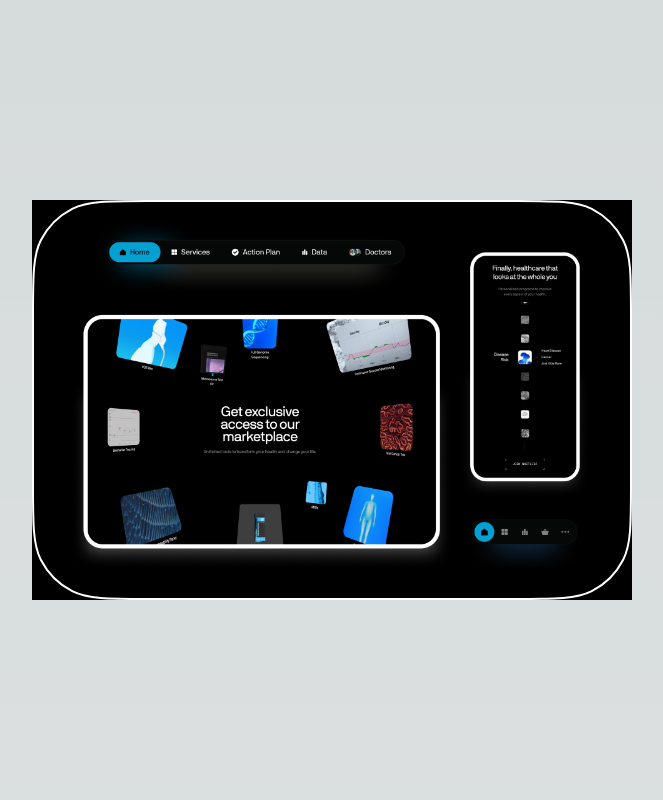
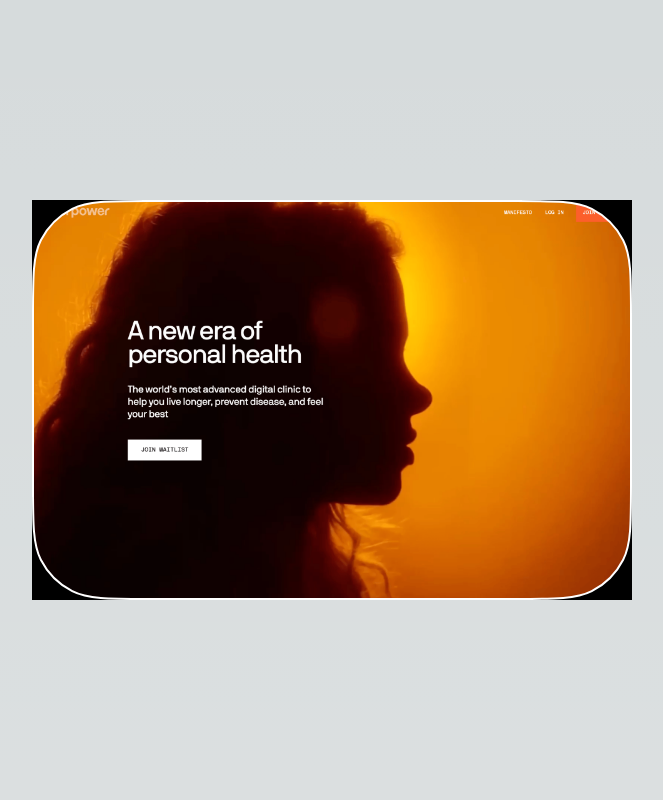
Before and after one commit to kiranpate1/Website2024, a Next.js app: page / in a window 1280 px wide. Shown: the top 800 px of the page, without its empty margins (308-971 px from the left). Built offline with nearby package versions, Linux system fonts and the light colour scheme.

Commit message:
updated animations

```diff
--- /dev/null
+++ b/components/Circle/Circle.tsx
@@ -0,0 +1,14 @@
+import React from "react";
+
+type CornersProps = {
+  color?: string;
+  size: number;
+};
+
+const Circle = ({ color, size }: CornersProps) => {
+  return (
+    <div className="absolute top-0 left-0 w-full h-full z-[1] pointer-events-none"></div>
+  );
+};
+
+export default Circle;
--- a/components/Corners/Corners.tsx
+++ b/components/Corners/Corners.tsx
@@ -1,4 +1,5 @@
 import React from "react";
+import { motion, useTransform, motionValue, useSpring } from "framer-motion";
 
 type CornersProps = {
   color?: string;
@@ -10,7 +11,7 @@ const Corners = ({ color, size }: CornersProps) => {
     <div className="absolute top-0 left-0 w-full h-full z-[1] pointer-events-none">
       <div
         className="absolute top-0 right-0 w-full h-full border-2"
-        style={{ borderColor: color }}
+        style={{ borderColor: "#fff" }}
       />
       <div className="absolute top-0 left-0">
         <Corner color={color} size={size} />
@@ -44,13 +45,13 @@ const Corner = ({ color, size }: CornersProps) => {
         />
         <path
           d="M116.001 0.998047C75.7464 0.998047 55.6192 0.998047 40.244 8.83207C26.7197 15.7231 15.724 26.7187 8.83305 40.2431C0.999023 55.6182 0.999023 75.7454 0.999023 116"
-          stroke={color}
+          stroke="#fff"
           stroke-width={(116 / size) * 2}
-        />
+        ></path>
       </g>
       <defs>
         <clipPath id="clip0_487_446">
-          <rect width="116" height="116" fill={color} />
+          <rect width="116" height="116" fill="#fff" />
         </clipPath>
       </defs>
     </svg>
--- a/components/Projects/Project.tsx
+++ b/components/Projects/Project.tsx
@@ -1,8 +1,8 @@
 import React, { MutableRefObject, useRef, useState, useEffect } from "react";
 import Image from "next/image";
 import { motion, useTransform, motionValue, useSpring } from "framer-motion";
-import { usePointerPosition } from "@/hooks/usePointerInfo";
 import Corners from "../Corners/Corners";
+import Circle from "../Circle/Circle";
 
 // const shouldTrack = true;
 
@@ -14,12 +14,14 @@ type Props = {
     color?: string;
   };
   test: { x: number };
+  cursorPosition: { x: number; y: number };
   size: { width: number; height: number; corners: number };
 };
 
-const Project = ({ projectInfo, test, size }: Props) => {
+const Project = ({ projectInfo, test, cursorPosition, size }: Props) => {
   const [normalizedPosition, setNormalizedPosition] = useState(test);
   const [scaleDown, setScaleDown] = useState(0);
+  const [animateColor, setAnimateColor] = useState(projectInfo.color);
   const divRef = useRef() as MutableRefObject<HTMLDivElement | null>;
   const titleRef = useRef() as MutableRefObject<HTMLDivElement | null>;
   const width = size.width;
@@ -107,6 +109,8 @@ const Project = ({ projectInfo, test, size }: Props) => {
 
     setTitlePosition(-250);
 
+    setAnimateColor(projectInfo.color);
+
     setLetterTransitions((prev) => {
       return prev.map((item, i) => {
         const {
@@ -142,6 +146,8 @@ const Project = ({ projectInfo, test, size }: Props) => {
     setScaleDown(1);
 
     setTitlePosition(-135);
+
+    setAnimateColor("#fff");
 
     setLetterTransitions((prev) => {
       return prev.map((item) => {
@@ -188,7 +194,7 @@ const Project = ({ projectInfo, test, size }: Props) => {
   });
 
   return (
-    <div className="relative" style={{ width: width }}>
+    <div className="relative" style={{ minWidth: width }}>
       <div
         className="relative w-full overflow-hidden z-[1]"
         ref={divRef}
@@ -198,6 +204,7 @@ const Project = ({ projectInfo, test, size }: Props) => {
         onMouseLeave={mainMove}
       >
         <Corners color={projectInfo.color} size={size.corners} />
+        <Circle color={projectInfo.color} size={size.corners} />
         <motion.div
           className="absolute flex flex-col top-0 left-0 w-full h-full origin-top mix-blend-difference"
           style={{
@@ -208,42 +215,50 @@ const Project = ({ projectInfo, test, size }: Props) => {
             className="w-full origin-top"
             style={{
               minHeight: height,
-              background: projectInfo.color,
+              background: "#fff",
             }}
           />
           <div className="flex origin-top items-center justify-center">
-            <motion.svg
+            <motion.div
               className="scale-x-[-1] origin-top-left"
-              viewBox="0 0 383 108"
-              fill="none"
-              xmlns="http://www.w3.org/2000/svg"
               style={{
                 minWidth: width / 1.2,
                 scaleX: x1,
                 // scaleY: y1,
               }}
             >
-              <path
-                d="M0 80C180.5 -114.5 258 107.5 383 107.5V0H0V80Z"
-                fill={projectInfo.color}
-              />
-            </motion.svg>
-            <motion.svg
+              <svg
+                className="w-full min-w-full"
+                viewBox="0 0 383 108"
+                fill="none"
+                xmlns="http://www.w3.org/2000/svg"
+              >
+                <path
+                  d="M0 80C180.5 -114.5 258 107.5 383 107.5V0H0V80Z"
+                  fill={"#fff"}
+                />
+              </svg>
+            </motion.div>
+            <motion.div
               className="origin-top-right"
-              viewBox="0 0 383 108"
-              fill="none"
-              xmlns="http://www.w3.org/2000/svg"
               style={{
                 minWidth: width / 1.2,
                 scaleX: x2,
                 // scaleY: y1,
               }}
             >
-              <path
-                d="M383 80C202.5 -114.5 125 107.5 0 107.5V0H383V80Z"
-                fill={projectInfo.color}
-              />
-            </motion.svg>
+              <svg
+                className="w-full min-w-full"
+                viewBox="0 0 383 108"
+                fill="none"
+                xmlns="http://www.w3.org/2000/svg"
+              >
+                <path
+                  d="M383 80C202.5 -114.5 125 107.5 0 107.5V0H383V80Z"
+                  fill={"#fff"}
+                />
+              </svg>
+            </motion.div>
           </div>
         </motion.div>
         <div className="absolute top-0 left-0 w-full h-full z-[-1]">
@@ -252,12 +267,13 @@ const Project = ({ projectInfo, test, size }: Props) => {
             alt="test"
             width={200}
             height={200}
-            className="w-full h-full object-cover"
+            className="w-full h-full object-cover rounded-[72px]"
+            style={{ borderRadius: "72px" }}
           />
-          <div
+          {/* <div
             className="absolute top-0 left-0 w-full h-full mix-blend-difference"
             style={{ background: projectInfo.color }}
-          />
+          /> */}
         </div>
       </div>
 
@@ -290,8 +306,11 @@ const Project = ({ projectInfo, test, size }: Props) => {
               return (
                 <motion.div
                   key={index}
-                  className="text-white font-sans-md origin-bottom-left"
+                  className="font-sans-md origin-bottom-left"
                   style={{
+                    transition: "color 0.4s ease",
+                    transitionDelay: "0.4s",
+                    color: animateColor,
                     marginLeft: "-0.03%",
                     y: springTranslateY,
                     skewY: springSkewY,
--- a/components/Projects/ProjectInfo.ts
+++ b/components/Projects/ProjectInfo.ts
@@ -10,9 +10,9 @@ export type ProjectInfo = {
 export const Projects = [
   {
     name: "superpower.com",
-    image: "/projects/superpower.png",
+    image: "/projects/superpower-test.png",
     type: ["Design", "Development"],
-    color: "#fff",
+    color: "#45B5FE",
   },
   {
     name: "Toronto Tech Week 2024",
--- a/components/Projects/Projects.tsx
+++ b/components/Projects/Projects.tsx
@@ -1,7 +1,6 @@
-import React, { MutableRefObject, useRef, useState } from "react";
+import React, { MutableRefObject, useEffect, useRef, useState } from "react";
 import Project from "./Project";
 import { ProjectInfo } from "./ProjectInfo";
-import { breakpoints, useBreakpoint } from "@/hooks/useBreakpoints";
 
 type ProjectsProps = {
   projects: ProjectInfo[];
@@ -12,7 +11,20 @@ const ProjectsWrapper = ({ projects }: ProjectsProps) => {
   // const test1 = useRef() as MutableRefObject<HTMLDivElement | null>;
   const boxCont = useRef() as MutableRefObject<HTMLDivElement | null>;
   const [test, setTest] = useState({ x: 0 });
-  const isDesktop = useBreakpoint(breakpoints.md);
+  const [cursorPosition, setCursorPosition] = useState({ x: 0, y: 0 });
+  const [width, setWidth] = useState<number>(window.innerWidth);
+
+  function handleWindowSizeChange() {
+    setWidth(window.innerWidth);
+  }
+  useEffect(() => {
+    window.addEventListener("resize", handleWindowSizeChange);
+    return () => {
+      window.removeEventListener("resize", handleWindowSizeChange);
+    };
+  }, []);
+
+  const isMobile = width <= 768;
 
   const testMove = (event: { clientX: number; clientY: number }) => {
     setTest({ x: event.clientX });
@@ -40,9 +52,9 @@ const ProjectsWrapper = ({ projects }: ProjectsProps) => {
   //   }
   // };
 
-  // window.onmousemove = (event) => {
-  //   setTest({ x: event.clientX });
-  // }
+  window.onmousemove = (event) => {
+    setCursorPosition({ x: event.clientX, y: event.clientY });
+  };
 
   return (
     <div
@@ -54,8 +66,8 @@ const ProjectsWrapper = ({ projects }: ProjectsProps) => {
         className="relative flex flex-col h-full items-center justify-start"
         ref={boxCont}
         style={{
-          gap: isDesktop ? "400px" : "200px",
-          padding: isDesktop ? "200px 0" : "100px 0",
+          gap: isMobile ? "150px" : "300px",
+          padding: isMobile ? "100px 0" : "200px 0",
         }}
       >
         <div
@@ -67,10 +79,11 @@ const ProjectsWrapper = ({ projects }: ProjectsProps) => {
           <Project
             projectInfo={project}
             test={test}
+            cursorPosition={cursorPosition}
             size={{
-              width: isDesktop ? 600 : 300,
-              height: isDesktop ? 400 : 200,
-              corners: isDesktop ? 116 : 68,
+              width: isMobile ? 300 : 600,
+              height: isMobile ? 200 : 400,
+              corners: isMobile ? 68 : 116,
             }}
           />
         ))}
--- a/package.json
+++ b/package.json
@@ -15,6 +15,7 @@
     "mathjs": "^13.0.0",
     "next": "14.2.3",
     "react": "^18",
+    "react-device-detect": "^2.2.3",
     "react-dom": "^18",
     "react-hooks": "^1.0.1"
   },
```
Also changed, not shown: public/projects/superpower-test.png (added), 1 other file (tests, documents, lock files or other folders).
